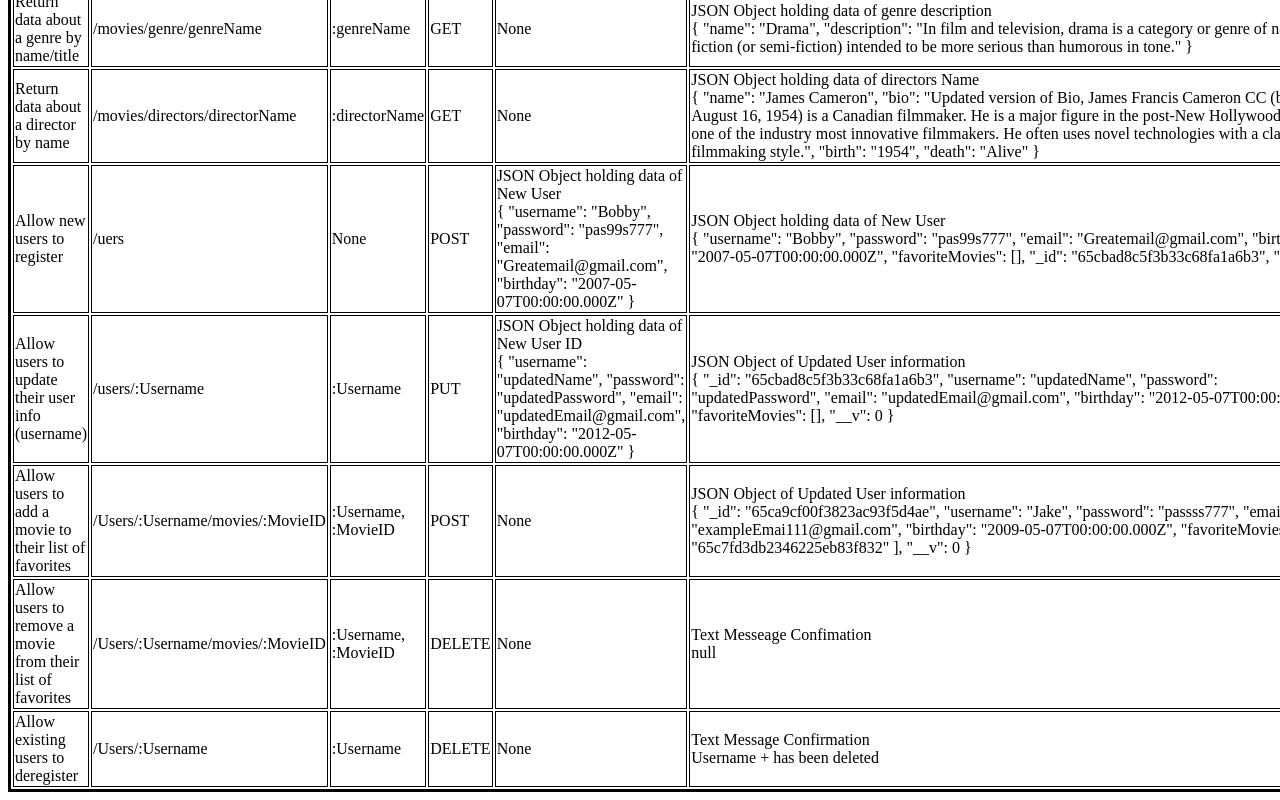
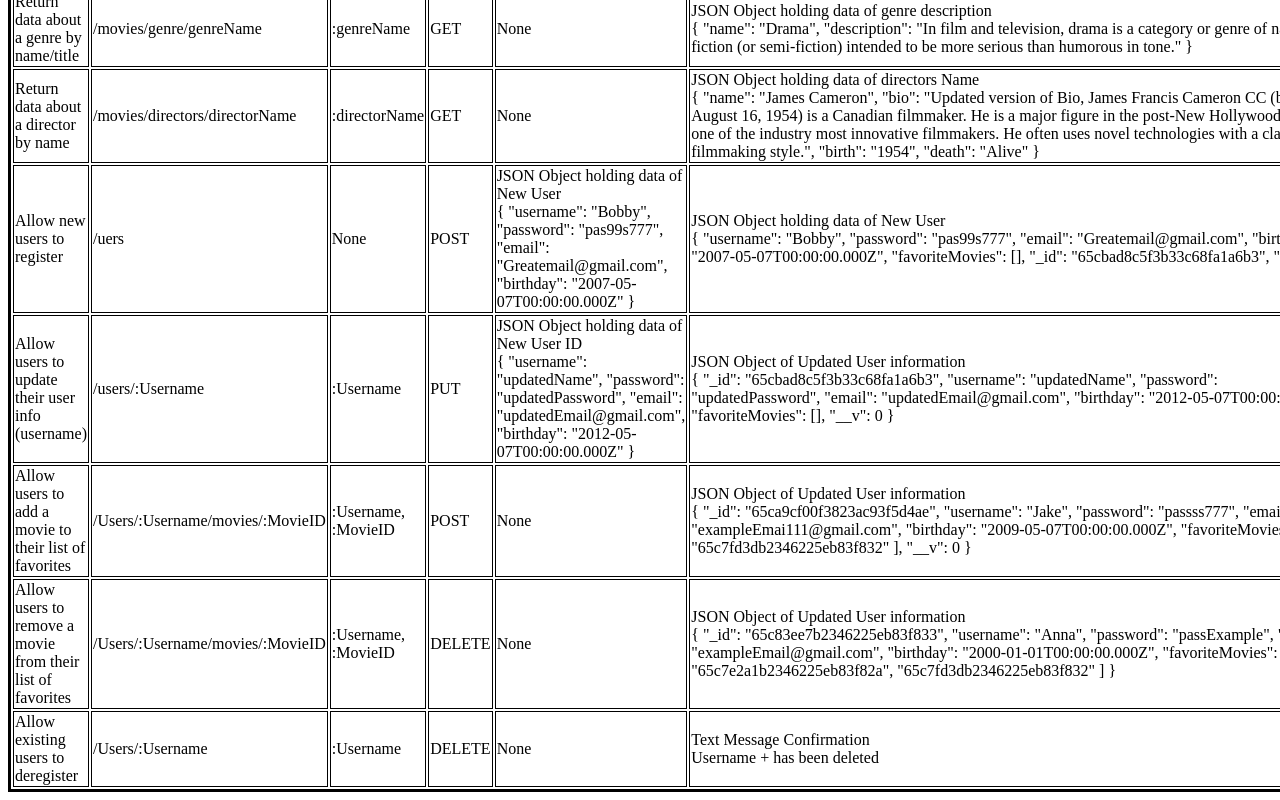
Before and after one commit to IcyAI/movie_api, a website: page public/documentation.html in a window 1280 px wide. Shown: the part 649-1449 px from the top of the page. Drawn offline with Linux system fonts and the light colour scheme.

Commit message:
Exercise 2.8

```diff
--- a/log.txt
+++ b/log.txt
@@ -120,3 +120,4 @@ Timestamp: Sun Jan 21 2024 22:06:36 GMT-0500 (Eastern Standard Time)
 ::1 - - [13/Feb/2024:22:44:58 +0000] "DELETE /Users/Anna/movies/65c7e2a1b2346225eb83f82a HTTP/1.1" 200 13 "-" "PostmanRuntime/7.36.3"
 ::1 - - [13/Feb/2024:22:47:36 +0000] "DELETE /Users/Anna/movies/65c7fd3db2346225eb83f832 HTTP/1.1" 200 13 "-" "PostmanRuntime/7.36.3"
 ::1 - - [13/Feb/2024:22:49:19 +0000] "DELETE /Users/Anna/movies/65c7fd3db2346225eb83f832 HTTP/1.1" 200 4 "-" "PostmanRuntime/7.36.3"
+::1 - - [15/Feb/2024:20:28:54 +0000] "DELETE /Users/Anna/movies/65c7e1d5b2346225eb83f829 HTTP/1.1" 200 221 "-" "PostmanRuntime/7.36.3"
--- a/public/documentation.html
+++ b/public/documentation.html
@@ -201,9 +201,19 @@
         <td>:Username, :MovieID</td>
         <td>DELETE</td>
         <td>None</td>
-        <td>Text Messeage Confimation
+        <td>JSON Object of Updated User information
             <br>
-            null
+            {
+                "_id": "65c83ee7b2346225eb83f833",
+                "username": "Anna",
+                "password": "passExample",
+                "email": "exampleEmail@gmail.com",
+                "birthday": "2000-01-01T00:00:00.000Z",
+                "favoriteMovies": [
+                    "65c7e2a1b2346225eb83f82a",
+                    "65c7fd3db2346225eb83f832"
+                ]
+            }
         </td>
     </tr>
 
```
